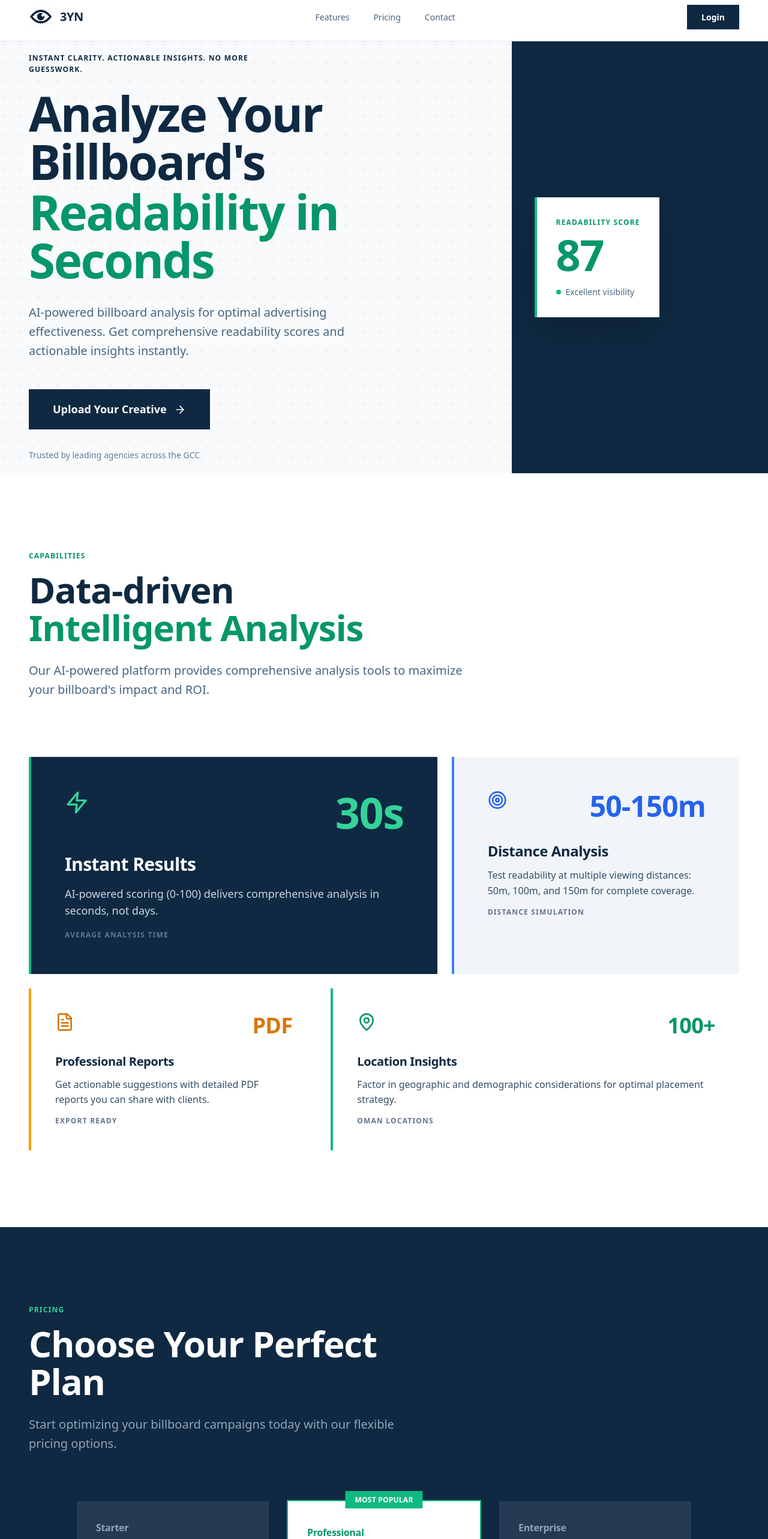
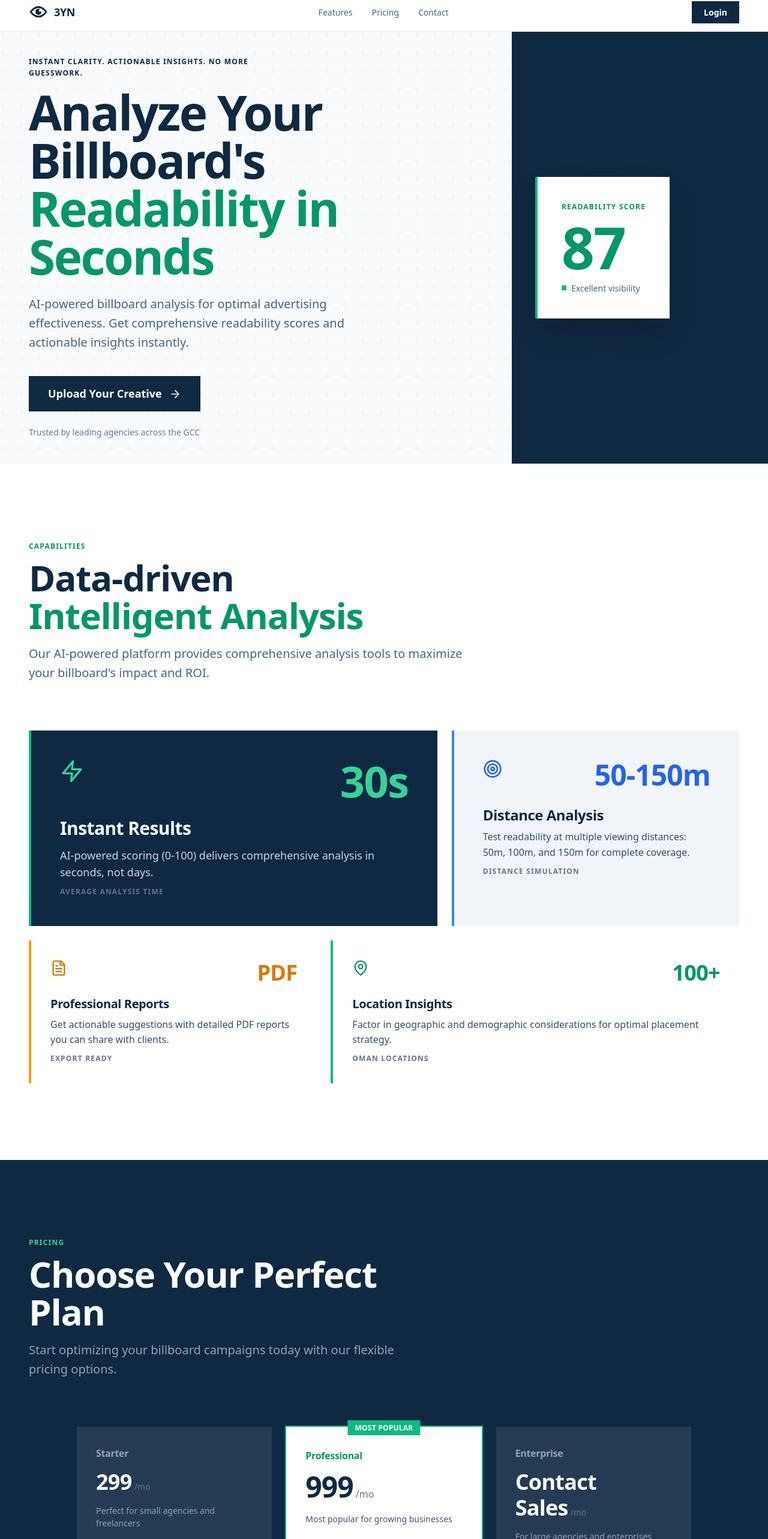
Before and after one commit to ammarsrour/new-3yn, a React (Vite) app: page / in a window 1280 px wide. Shown: the part 12-2578 px from the top of the page at 60% size. Built offline with nearby package versions, Linux system fonts and the light colour scheme; no server answers; the database is empty.

Commit message:
Design: after /arrange pass

```diff
--- a/src/components/layout/Header.tsx
+++ b/src/components/layout/Header.tsx
@@ -16,23 +16,23 @@ const Header: React.FC<HeaderProps> = ({ user, onLogin, onLogout, isAdmin, curre
   const { t } = useTranslation();
 
   return (
-    <header className="bg-white border-b border-slate-200">
+    <header className="bg-white border-b border-surface-200">
       <div className="max-w-7xl mx-auto px-6 sm:px-8 lg:px-12">
-        <div className="flex justify-between items-center h-20" dir="ltr">
+        <div className="flex justify-between items-center h-16" dir="ltr">
           {/* Logo */}
           <div className="flex items-center">
-            <a href="/" className="flex items-center space-x-3 group">
+            <a href="/" className="flex items-center space-x-2.5 group">
               <img
                 src="/3yn eye.png"
                 alt="3YN Logo"
-                className="w-10 h-10 object-contain"
+                className="w-8 h-8 object-contain"
               />
-              <span className="text-xl font-bold text-navy-950 tabular-nums tracking-tight">{t('header.subtitle')}</span>
+              <span className="text-lg font-bold text-navy-950 tracking-tight">{t('header.subtitle')}</span>
             </a>
           </div>
 
           {/* Navigation */}
-          <nav className="hidden md:flex items-center space-x-10">
+          <nav className="hidden md:flex items-center space-x-8">
             {!user && (
               <>
                 <a href="#features" className="text-navy-600 hover:text-navy-950 transition-colors text-sm font-medium">
@@ -47,12 +47,12 @@ const Header: React.FC<HeaderProps> = ({ user, onLogin, onLogout, isAdmin, curre
               </>
             )}
             {user && isAdmin && (
-              <div className="flex items-center space-x-1">
+              <div className="flex items-center">
                 <button
                   onClick={() => onViewChange?.('dashboard')}
-                  className={`flex items-center space-x-2 px-4 py-2 text-sm font-medium transition-colors ${
+                  className={`flex items-center space-x-1.5 px-3 py-1.5 text-sm font-medium transition-colors ${
                     currentView === 'dashboard'
-                      ? 'text-navy-950 bg-slate-100'
+                      ? 'text-navy-950 bg-surface-100'
                       : 'text-navy-500 hover:text-navy-950'
                   }`}
                 >
@@ -61,9 +61,9 @@ const Header: React.FC<HeaderProps> = ({ user, onLogin, onLogout, isAdmin, curre
                 </button>
                 <button
                   onClick={() => onViewChange?.('admin')}
-                  className={`flex items-center space-x-2 px-4 py-2 text-sm font-medium transition-colors ${
+                  className={`flex items-center space-x-1.5 px-3 py-1.5 text-sm font-medium transition-colors ${
                     currentView === 'admin'
-                      ? 'text-navy-950 bg-slate-100'
+                      ? 'text-navy-950 bg-surface-100'
                       : 'text-navy-500 hover:text-navy-950'
                   }`}
                 >
@@ -75,21 +75,21 @@ const Header: React.FC<HeaderProps> = ({ user, onLogin, onLogout, isAdmin, curre
           </nav>
 
           {/* Actions */}
-          <div className="flex items-center space-x-4">
+          <div className="flex items-center space-x-3">
             {user ? (
-              <div className="flex items-center space-x-6">
-                <div className="flex items-center space-x-3">
-                  <div className="w-8 h-8 bg-navy-950 flex items-center justify-center">
-                    <UserIcon className="w-4 h-4 text-white" />
+              <div className="flex items-center space-x-4">
+                <div className="flex items-center space-x-2.5">
+                  <div className="w-7 h-7 bg-navy-950 flex items-center justify-center">
+                    <UserIcon className="w-3.5 h-3.5 text-white" />
                   </div>
                   <div className="hidden sm:block">
-                    <p className="text-sm font-medium text-navy-950">{user.name}</p>
-                    <p className="text-xs text-emerald-600 font-medium">{user.plan}</p>
+                    <p className="text-sm font-medium text-navy-950 leading-tight">{user.name}</p>
+                    <p className="text-xs text-success-600 font-medium">{user.plan}</p>
                   </div>
                 </div>
                 <button
                   onClick={onLogout}
-                  className="flex items-center space-x-2 text-navy-500 hover:text-navy-950 transition-colors text-sm"
+                  className="flex items-center space-x-1.5 text-navy-500 hover:text-navy-950 transition-colors text-sm"
                 >
                   <LogOut className="w-4 h-4" />
                   <span className="hidden sm:inline">{t('header.logout')}</span>
@@ -98,7 +98,7 @@ const Header: React.FC<HeaderProps> = ({ user, onLogin, onLogout, isAdmin, curre
             ) : (
               <button
                 onClick={onLogin}
-                className="bg-navy-950 text-white px-6 py-2.5 text-sm font-semibold hover:bg-navy-800 transition-colors"
+                className="bg-navy-950 text-white px-5 py-2 text-sm font-semibold hover:bg-navy-800 transition-colors"
               >
                 {t('header.login')}
               </button>
--- a/src/components/sections/FeaturesSection.tsx
+++ b/src/components/sections/FeaturesSection.tsx
@@ -38,14 +38,14 @@ const FeaturesSection: React.FC = () => {
   ];
 
   return (
-    <section id="features" className="py-32 bg-white">
+    <section id="features" className="py-24 lg:py-32 bg-white">
       <div className="max-w-7xl mx-auto px-6 sm:px-8 lg:px-12">
         {/* Section header - left aligned for confidence */}
-        <div className={`max-w-3xl mb-24 ${isArabic ? 'mr-0 ml-auto text-right' : ''}`}>
-          <p className="text-label text-success-600 mb-4">
+        <div className={`max-w-3xl mb-16 lg:mb-20 ${isArabic ? 'mr-0 ml-auto text-right' : ''}`}>
+          <p className="text-label text-success-600 mb-3">
             Capabilities
           </p>
-          <h2 className="text-4xl sm:text-5xl lg:text-6xl font-bold text-navy-950 tracking-tight leading-tight mb-6">
+          <h2 className="text-4xl sm:text-5xl lg:text-6xl font-bold text-navy-950 tracking-tight leading-tight mb-4">
             {t('features.titleHighlight')}
             <br />
             <span className="text-success-600">Intelligent Analysis</span>
@@ -56,47 +56,47 @@ const FeaturesSection: React.FC = () => {
         </div>
 
         {/* Asymmetric feature layout - break the grid */}
-        <div className="grid lg:grid-cols-12 gap-8 lg:gap-6">
+        <div className="grid lg:grid-cols-12 gap-4 lg:gap-6">
           {/* Hero feature - takes more space */}
-          <div className={`lg:col-span-7 bg-navy-950 p-10 lg:p-14 border-l-4 border-success-500 ${isArabic ? 'text-right' : ''}`}>
-            <div className="flex items-start justify-between mb-8">
+          <div className={`lg:col-span-7 bg-navy-950 p-8 lg:p-12 border-l-4 border-success-500 ${isArabic ? 'text-right' : ''}`}>
+            <div className="flex items-start justify-between mb-6">
               <Zap className={`w-10 h-10 text-success-400 ${isArabic ? 'order-2' : ''}`} />
               <span className="text-success-400 text-6xl lg:text-7xl text-stat tabular-nums">{features[0].stat}</span>
             </div>
-            <h3 className="text-2xl lg:text-3xl font-bold text-white mb-4 tracking-tight">{features[0].title}</h3>
-            <p className="text-slate-300 text-lg leading-relaxed mb-4 max-w-none">{features[0].description}</p>
+            <h3 className="text-2xl lg:text-3xl font-bold text-white mb-3 tracking-tight">{features[0].title}</h3>
+            <p className="text-slate-300 text-lg leading-relaxed mb-2">{features[0].description}</p>
             <p className="text-label text-slate-500">{features[0].statLabel}</p>
           </div>
 
           {/* Secondary feature */}
-          <div className={`lg:col-span-5 bg-surface-100 p-10 lg:p-14 border-l-4 border-info-500 ${isArabic ? 'text-right' : ''}`}>
-            <div className="flex items-start justify-between mb-8">
+          <div className={`lg:col-span-5 bg-surface-100 p-8 lg:p-12 border-l-4 border-info-500 ${isArabic ? 'text-right' : ''}`}>
+            <div className="flex items-start justify-between mb-6">
               <Target className={`w-8 h-8 text-info-600 ${isArabic ? 'order-2' : ''}`} />
               <span className="text-info-600 text-5xl text-stat tabular-nums">{features[1].stat}</span>
             </div>
-            <h3 className="text-xl lg:text-2xl font-bold text-navy-950 mb-3 tracking-tight">{features[1].title}</h3>
-            <p className="text-body mb-3 max-w-none">{features[1].description}</p>
+            <h3 className="text-xl lg:text-2xl font-bold text-navy-950 mb-2 tracking-tight">{features[1].title}</h3>
+            <p className="text-body mb-2">{features[1].description}</p>
             <p className="text-label text-slate-500">{features[1].statLabel}</p>
           </div>
 
-          {/* Bottom row - two equal columns */}
-          <div className={`lg:col-span-5 bg-white border-l-4 border-warning-500 p-10 ${isArabic ? 'text-right' : ''}`}>
-            <div className="flex items-start justify-between mb-6">
-              <FileText className={`w-8 h-8 text-warning-600 ${isArabic ? 'order-2' : ''}`} />
+          {/* Bottom row - two columns with swapped sizes */}
+          <div className={`lg:col-span-5 bg-white border-l-4 border-warning-500 p-8 ${isArabic ? 'text-right' : ''}`}>
+            <div className="flex items-start justify-between mb-4">
+              <FileText className={`w-7 h-7 text-warning-600 ${isArabic ? 'order-2' : ''}`} />
               <span className="text-warning-600 text-4xl text-stat tabular-nums">{features[2].stat}</span>
             </div>
-            <h3 className="text-xl font-bold text-navy-950 mb-3 tracking-tight">{features[2].title}</h3>
-            <p className="text-body mb-3 max-w-none">{features[2].description}</p>
+            <h3 className="text-xl font-bold text-navy-950 mb-2 tracking-tight">{features[2].title}</h3>
+            <p className="text-body mb-2">{features[2].description}</p>
             <p className="text-label text-slate-500">{features[2].statLabel}</p>
           </div>
 
-          <div className={`lg:col-span-7 bg-white border-l-4 border-success-500 p-10 ${isArabic ? 'text-right' : ''}`}>
-            <div className="flex items-start justify-between mb-6">
-              <MapPin className={`w-8 h-8 text-success-600 ${isArabic ? 'order-2' : ''}`} />
+          <div className={`lg:col-span-7 bg-white border-l-4 border-success-500 p-8 ${isArabic ? 'text-right' : ''}`}>
+            <div className="flex items-start justify-between mb-4">
+              <MapPin className={`w-7 h-7 text-success-600 ${isArabic ? 'order-2' : ''}`} />
               <span className="text-success-600 text-4xl text-stat tabular-nums">{features[3].stat}</span>
             </div>
-            <h3 className="text-xl font-bold text-navy-950 mb-3 tracking-tight">{features[3].title}</h3>
-            <p className="text-body mb-3 max-w-none">{features[3].description}</p>
+            <h3 className="text-xl font-bold text-navy-950 mb-2 tracking-tight">{features[3].title}</h3>
+            <p className="text-body mb-2">{features[3].description}</p>
             <p className="text-label text-slate-500">{features[3].statLabel}</p>
           </div>
         </div>
--- a/src/components/sections/HeroSection.tsx
+++ b/src/components/sections/HeroSection.tsx
@@ -23,41 +23,41 @@ const HeroSection: React.FC<HeroSectionProps> = ({ onGetStarted }) => {
         }}
       />
 
-      <div className="relative w-full max-w-7xl mx-auto px-6 sm:px-8 lg:px-12 py-24 lg:py-0">
-        <div className="grid lg:grid-cols-12 gap-12 lg:gap-8 items-center">
+      <div className="relative w-full max-w-7xl mx-auto px-6 sm:px-8 lg:px-12 py-20 lg:py-0">
+        <div className="grid lg:grid-cols-12 gap-8 lg:gap-16 items-center">
           {/* Left content - takes 7 columns */}
           <div className={`lg:col-span-7 ${isArabic ? 'lg:order-2 text-right' : ''}`}>
             {/* Tagline - label style */}
-            <p className="text-label text-navy-950 mb-6">
+            <p className="text-label text-navy-950 mb-4">
               {t('hero.tagline')}
             </p>
 
             {/* Display headline - fluid sizing for marketing page */}
-            <h1 className="text-navy-950 mb-8">
+            <h1 className="text-navy-950 mb-6">
               <span className="block text-display tracking-tighter">
                 {t('hero.title')}
               </span>
-              <span className="block text-display tracking-tighter text-success-600 mt-1">
+              <span className="block text-display tracking-tighter text-success-600">
                 {t('hero.titleHighlight')}
               </span>
             </h1>
 
             {/* Lead text */}
-            <p className="text-lead mb-12 max-w-xl">
+            <p className="text-lead mb-10 max-w-xl">
               {t('hero.subtitle')}
             </p>
 
             {/* CTA button */}
             <button
               onClick={onGetStarted}
-              className={`group inline-flex items-center bg-navy-950 text-white px-10 py-5 transition-colors duration-300 font-semibold text-lg hover:bg-navy-800 ${isArabic ? 'flex-row-reverse space-x-reverse' : ''} space-x-3`}
+              className={`group inline-flex items-center bg-navy-950 text-white px-8 py-4 transition-colors duration-300 font-semibold text-lg hover:bg-navy-800 ${isArabic ? 'flex-row-reverse space-x-reverse' : ''} space-x-3`}
             >
               <span>{t('hero.uploadButton')}</span>
               <ArrowRight className="w-5 h-5 transition-transform duration-300 group-hover:translate-x-1" />
             </button>
 
             {/* Trust signal */}
-            <p className="mt-8 text-secondary">
+            <p className="mt-6 text-secondary">
               Trusted by leading agencies across the GCC
             </p>
           </div>
@@ -65,11 +65,11 @@ const HeroSection: React.FC<HeroSectionProps> = ({ onGetStarted }) => {
           {/* Right side - score preview on navy background (desktop) */}
           <div className={`lg:col-span-5 hidden lg:flex items-center justify-center relative z-10 ${isArabic ? 'lg:order-1' : ''}`}>
             {/* Score preview card with success accent */}
-            <div className="bg-white p-8 shadow-2xl border-l-4 border-success-500">
-              <p className="text-label text-success-600 mb-2">Readability Score</p>
-              <p className="text-7xl text-stat text-success-600 tabular-nums mb-4">87</p>
+            <div className="bg-white p-10 shadow-2xl border-l-4 border-success-500">
+              <p className="text-label text-success-600 mb-3">Readability Score</p>
+              <p className="text-8xl text-stat text-success-600 tabular-nums mb-3">87</p>
               <div className="flex items-center space-x-2">
-                <div className="w-2 h-2 rounded-full bg-success-500 animate-pulse" />
+                <div className="w-2 h-2 bg-success-500 animate-pulse" />
                 <p className="text-sm text-navy-600">Excellent visibility</p>
               </div>
             </div>
--- a/src/components/sections/PricingSection.tsx
+++ b/src/components/sections/PricingSection.tsx
@@ -36,34 +36,34 @@ const PricingSection: React.FC<PricingSectionProps> = ({ onGetStarted }) => {
   ];
 
   return (
-    <section id="pricing" className="py-32 bg-[#0f2942]">
+    <section id="pricing" className="py-24 lg:py-32 bg-[#0f2942]">
       <div className="max-w-7xl mx-auto px-6 sm:px-8 lg:px-12">
         {/* Section header */}
-        <div className={`max-w-2xl mb-20 ${isArabic ? 'mr-0 ml-auto text-right' : ''}`}>
-          <p className="text-label text-success-400 mb-4">
+        <div className={`max-w-2xl mb-16 lg:mb-20 ${isArabic ? 'mr-0 ml-auto text-right' : ''}`}>
+          <p className="text-label text-success-400 mb-3">
             Pricing
           </p>
-          <h2 className="text-4xl sm:text-5xl lg:text-6xl font-bold text-white tracking-tight leading-tight mb-6">
+          <h2 className="text-4xl sm:text-5xl lg:text-6xl font-bold text-white tracking-tight leading-tight mb-4">
             {t('pricing.title')}
           </h2>
-          <p className="text-xl text-slate-400 leading-relaxed max-w-none">
+          <p className="text-xl text-slate-400 leading-relaxed">
             {t('pricing.subtitle')}
           </p>
         </div>
 
         {/* Pricing grid - clean 3-column layout */}
-        <div className="grid md:grid-cols-3 gap-6 lg:gap-8 max-w-5xl mx-auto">
+        <div className="grid md:grid-cols-3 gap-4 lg:gap-6 max-w-5xl mx-auto">
           {/* Starter */}
-          <div className={`bg-navy-800 p-8 flex flex-col ${isArabic ? 'text-right' : ''}`}>
-            <h3 className="text-base font-semibold text-slate-400 mb-4">{plans[0].name}</h3>
-            <div className="mb-6">
+          <div className={`bg-navy-800 p-6 lg:p-8 flex flex-col ${isArabic ? 'text-right' : ''}`}>
+            <h3 className="text-base font-semibold text-slate-400 mb-3">{plans[0].name}</h3>
+            <div className="mb-4">
               <span className="text-4xl text-stat text-white tabular-nums">
                 {isArabic ? toArabicNumerals(plans[0].price) : plans[0].price}
               </span>
               <span className="text-slate-500 text-sm ml-1">/mo</span>
             </div>
-            <p className="text-sm text-slate-400 mb-8">{plans[0].description}</p>
-            <ul className="space-y-3 mb-8 flex-grow">
+            <p className="text-sm text-slate-400 mb-6">{plans[0].description}</p>
+            <ul className="space-y-2.5 mb-6 flex-grow">
               {plans[0].features.map((feature, idx) => (
                 <li key={idx} className={`flex items-start ${isArabic ? 'flex-row-reverse space-x-reverse' : ''} space-x-2 text-sm text-slate-300`}>
                   <Check className="w-4 h-4 text-success-400 flex-shrink-0 mt-0.5" />
@@ -80,21 +80,21 @@ const PricingSection: React.FC<PricingSectionProps> = ({ onGetStarted }) => {
           </div>
 
           {/* Professional - featured */}
-          <div className={`bg-white p-8 flex flex-col relative ring-2 ring-success-500 ${isArabic ? 'text-right' : ''}`}>
-            <div className="absolute -top-4 left-1/2 -translate-x-1/2">
-              <span className="bg-success-500 text-white text-xs font-semibold px-4 py-1.5 uppercase tracking-wide">
+          <div className={`bg-white p-6 lg:p-8 flex flex-col relative ring-2 ring-success-500 ${isArabic ? 'text-right' : ''}`}>
+            <div className="absolute -top-3 left-1/2 -translate-x-1/2">
+              <span className="bg-success-500 text-white text-xs font-semibold px-3 py-1 uppercase tracking-wide">
                 {t('pricing.popular')}
               </span>
             </div>
-            <h3 className="text-base font-semibold text-success-600 mb-4 mt-2">{plans[1].name}</h3>
-            <div className="mb-6">
+            <h3 className="text-base font-semibold text-success-600 mb-3 mt-1">{plans[1].name}</h3>
+            <div className="mb-4">
               <span className="text-5xl text-stat text-navy-950 tabular-nums">
                 {isArabic ? toArabicNumerals(plans[1].price) : plans[1].price}
               </span>
               <span className="text-slate-500 ml-1">/mo</span>
             </div>
-            <p className="text-sm text-slate-600 mb-8">{plans[1].description}</p>
-            <ul className="space-y-3 mb-8 flex-grow">
+            <p className="text-sm text-slate-600 mb-6">{plans[1].description}</p>
+            <ul className="space-y-2.5 mb-6 flex-grow">
               {plans[1].features.map((feature, idx) => (
                 <li key={idx} className={`flex items-start ${isArabic ? 'flex-row-reverse space-x-reverse' : ''} space-x-2 text-sm text-navy-950`}>
                   <Check className="w-4 h-4 text-success-600 flex-shrink-0 mt-0.5" />
@@ -112,16 +112,16 @@ const PricingSection: React.FC<PricingSectionProps> = ({ onGetStarted }) => {
           </div>
 
           {/* Enterprise */}
-          <div className={`bg-navy-800 p-8 flex flex-col ${isArabic ? 'text-right' : ''}`}>
-            <h3 className="text-base font-semibold text-slate-400 mb-4">{plans[2].name}</h3>
-            <div className="mb-6">
+          <div className={`bg-navy-800 p-6 lg:p-8 flex flex-col ${isArabic ? 'text-right' : ''}`}>
+            <h3 className="text-base font-semibold text-slate-400 mb-3">{plans[2].name}</h3>
+            <div className="mb-4">
               <span className="text-4xl text-stat text-white tabular-nums">
                 {isArabic ? toArabicNumerals(plans[2].price) : plans[2].price}
               </span>
               <span className="text-slate-500 text-sm ml-1">/mo</span>
             </div>
-            <p className="text-sm text-slate-400 mb-8">{plans[2].description}</p>
-            <ul className="space-y-3 mb-8 flex-grow">
+            <p className="text-sm text-slate-400 mb-6">{plans[2].description}</p>
+            <ul className="space-y-2.5 mb-6 flex-grow">
               {plans[2].features.map((feature, idx) => (
                 <li key={idx} className={`flex items-start ${isArabic ? 'flex-row-reverse space-x-reverse' : ''} space-x-2 text-sm text-slate-300`}>
                   <Check className="w-4 h-4 text-success-400 flex-shrink-0 mt-0.5" />
```
Also changed, not shown: src/components/dashboard/UsageStats.tsx (+19 -19 lines), src/components/pages/Dashboard.tsx (+19 -19 lines), src/components/sections/ContactSection.tsx (+30 -30 lines).
